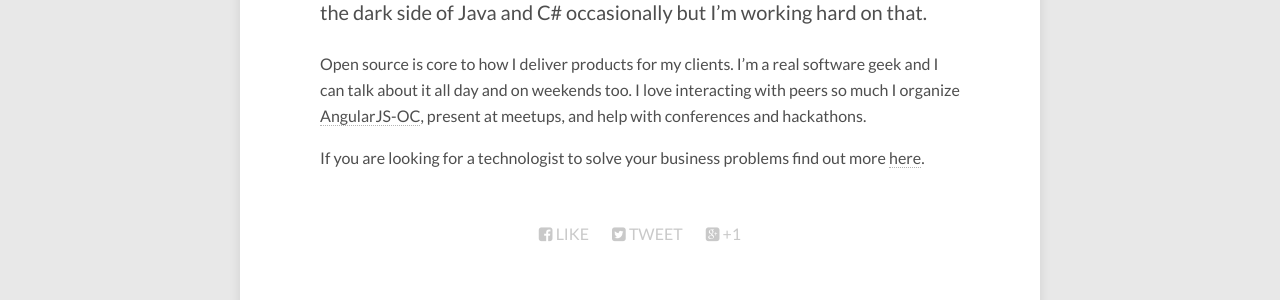
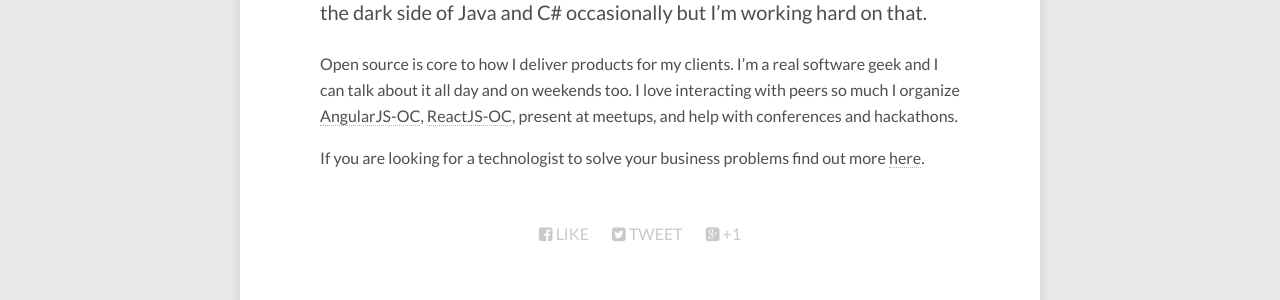
Before and after one commit to locnguyen/locnguyen.github.io, a Jekyll site: the page built from about/index.md, in a window 1280 px wide. Shown: the part 573-873 px from the top of the page. Built offline with Jekyll 4.4.1, drawn with Linux system fonts in a browser that asks for light colours; nearby versions of some CDN libraries.

Commit message:
Update about description

```diff
--- a/about/index.md
+++ b/about/index.md
@@ -11,7 +11,7 @@
 
 Open source is core to how I deliver products for my clients. I'm a real software geek and I can talk about it
 all day and on weekends too. I love interacting with peers so much I organize
-[AngularJS-OC](http://www.meetup.com/AngularJS-OC), present at  meetups, and help with conferences and
-hackathons.
+[AngularJS-OC](http://www.meetup.com/AngularJS-OC), [ReactJS-OC](www.meetup.com/reactjs-oc), present at  meetups, and
+help with conferences and hackathons.
 
 If you are looking for a technologist to solve your business problems find out more [here]({{site_url}}/consulting).
```
